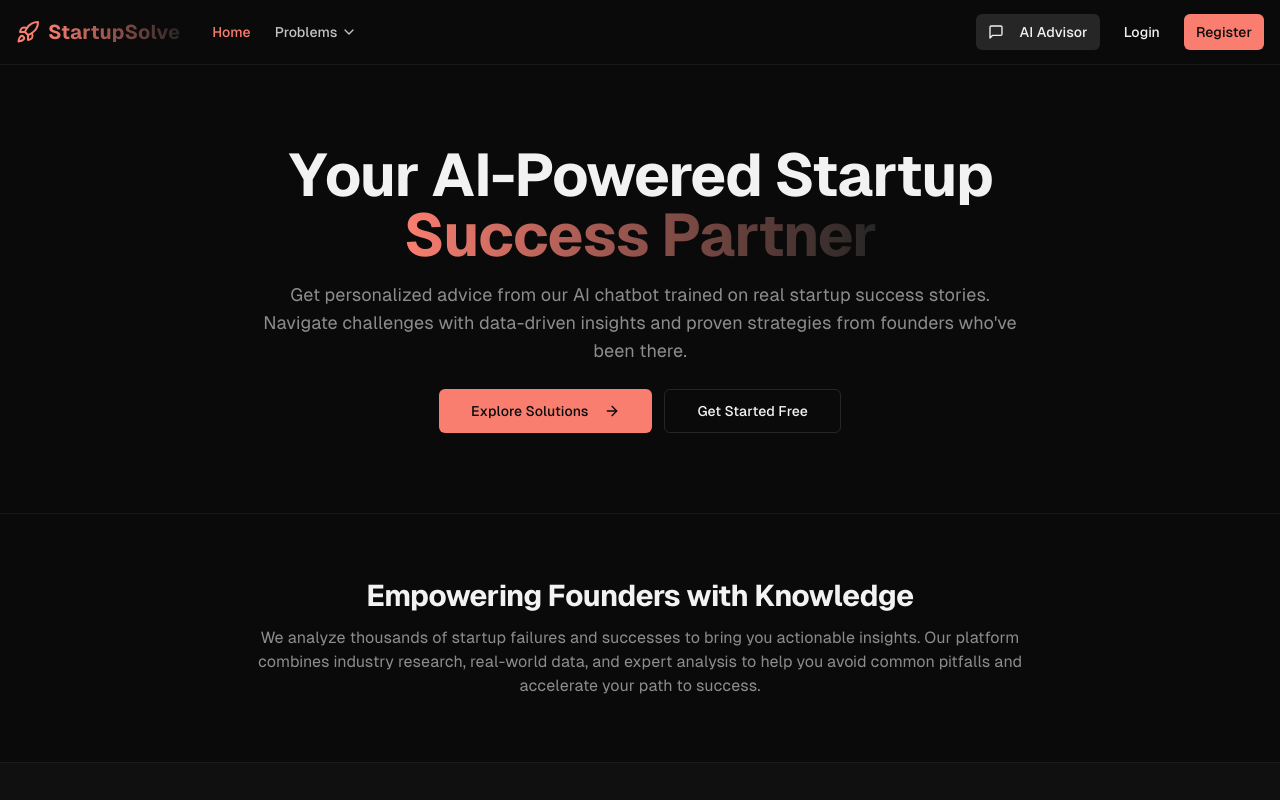
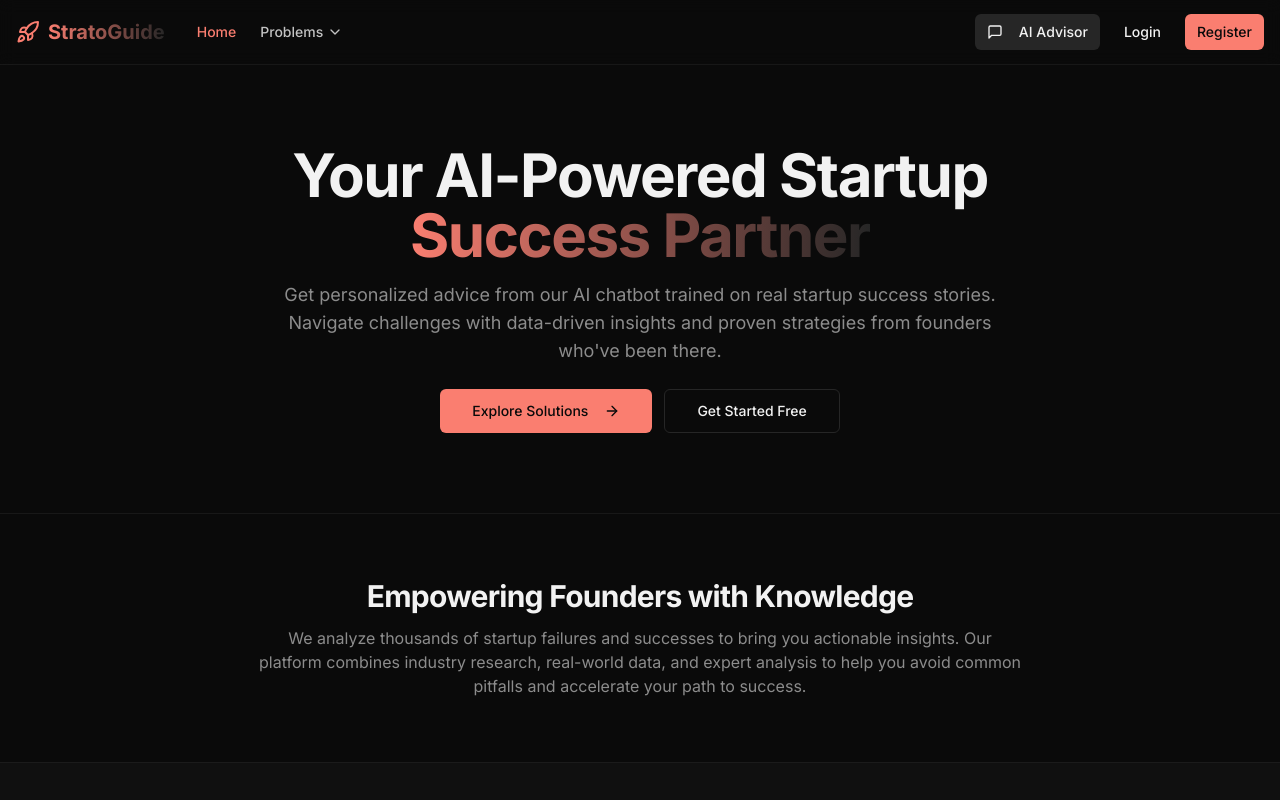
Before and after one commit to Ackjosh/Foundry, a React (Vite) app: page / in a window 1280 px wide. Shown: the top 800 px of the page. Built offline with nearby package versions, Linux system fonts and the light colour scheme; the HTML template or start-up script is replaced by a standard one.

Commit message:
Rename website title and fix font
Renamed website title from StartupSolve to StratoGuide. Replaced Geist Sans font with Inter, which is similar and properly loaded from Google Fonts. Updated `index.html`, `Navigation.tsx`, and `tailwind.config.ts` accordingly.

```diff
--- a/index.html
+++ b/index.html
@@ -3,11 +3,11 @@
   <head>
     <meta charset="UTF-8" />
     <meta name="viewport" content="width=device-width, initial-scale=1.0" />
-    <title>StartupSolve - Navigate Critical Startup Challenges</title>
+    <title>StratoGuide - Navigate Critical Startup Challenges</title>
     <meta name="description" content="Data-driven solutions for the three most critical startup challenges: Product-Market Fit, Scaling, and Cash Flow Management" />
-    <meta name="author" content="StartupSolve" />
+    <meta name="author" content="StratoGuide" />
 
-    <meta property="og:title" content="StartupSolve - Navigate Critical Startup Challenges" />
+    <meta property="og:title" content="StratoGuide - Navigate Critical Startup Challenges" />
     <meta property="og:description" content="Data-driven solutions for the three most critical startup challenges: Product-Market Fit, Scaling, and Cash Flow Management" />
     <meta property="og:type" content="website" />
     <meta property="og:image" content="https://lovable.dev/opengraph-image-p98pqg.png" />
@@ -18,7 +18,7 @@
 
     <link rel="preconnect" href="https://fonts.googleapis.com">
     <link rel="preconnect" href="https://fonts.gstatic.com" crossorigin>
-    <link href="https://fonts.googleapis.com/css2?family=Geist+Sans:wght@300;400;500;600;700;800&display=swap" rel="stylesheet">
+    <link href="https://fonts.googleapis.com/css2?family=Inter:wght@300;400;500;600;700;800&display=swap" rel="stylesheet">
   </head>
 
   <body>
--- a/src/components/Navigation.tsx
+++ b/src/components/Navigation.tsx
@@ -24,7 +24,7 @@ const Navigation = () => {
           <div className="flex items-center gap-8">
             <Link to="/" className="flex items-center gap-2 text-xl font-bold">
               <Rocket className="h-6 w-6 text-primary" />
-              <span className="text-gradient">StartupSolve</span>
+              <span className="text-gradient">StratoGuide</span>
             </Link>
 
             <div className="hidden md:flex items-center gap-6">
--- a/tailwind.config.ts
+++ b/tailwind.config.ts
@@ -14,7 +14,7 @@ export default {
     },
     extend: {
       fontFamily: {
-        geist: ['"Geist Sans"', 'system-ui', 'sans-serif'],
+        geist: ['Inter', 'system-ui', 'sans-serif'],
       },
       colors: {
         border: "hsl(var(--border))",
```
